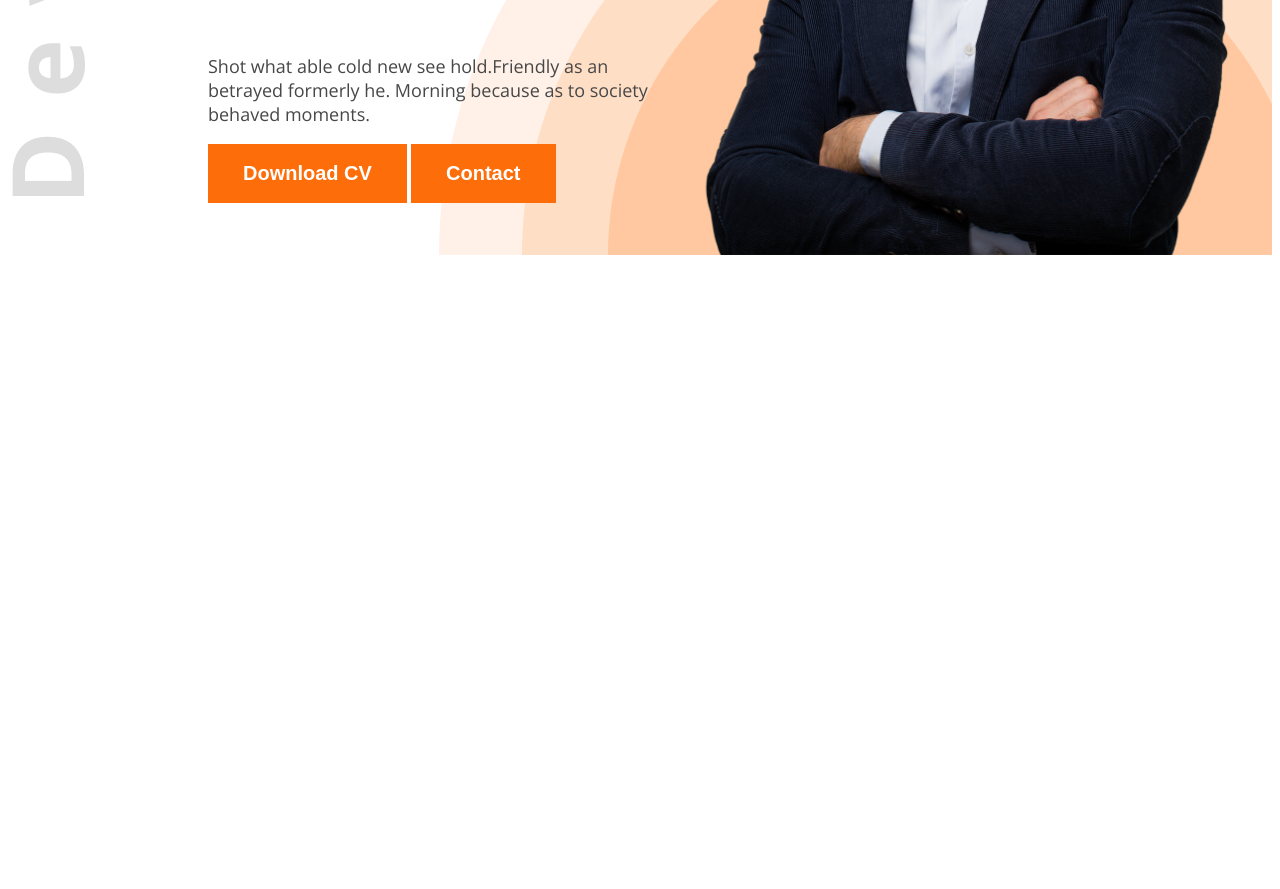
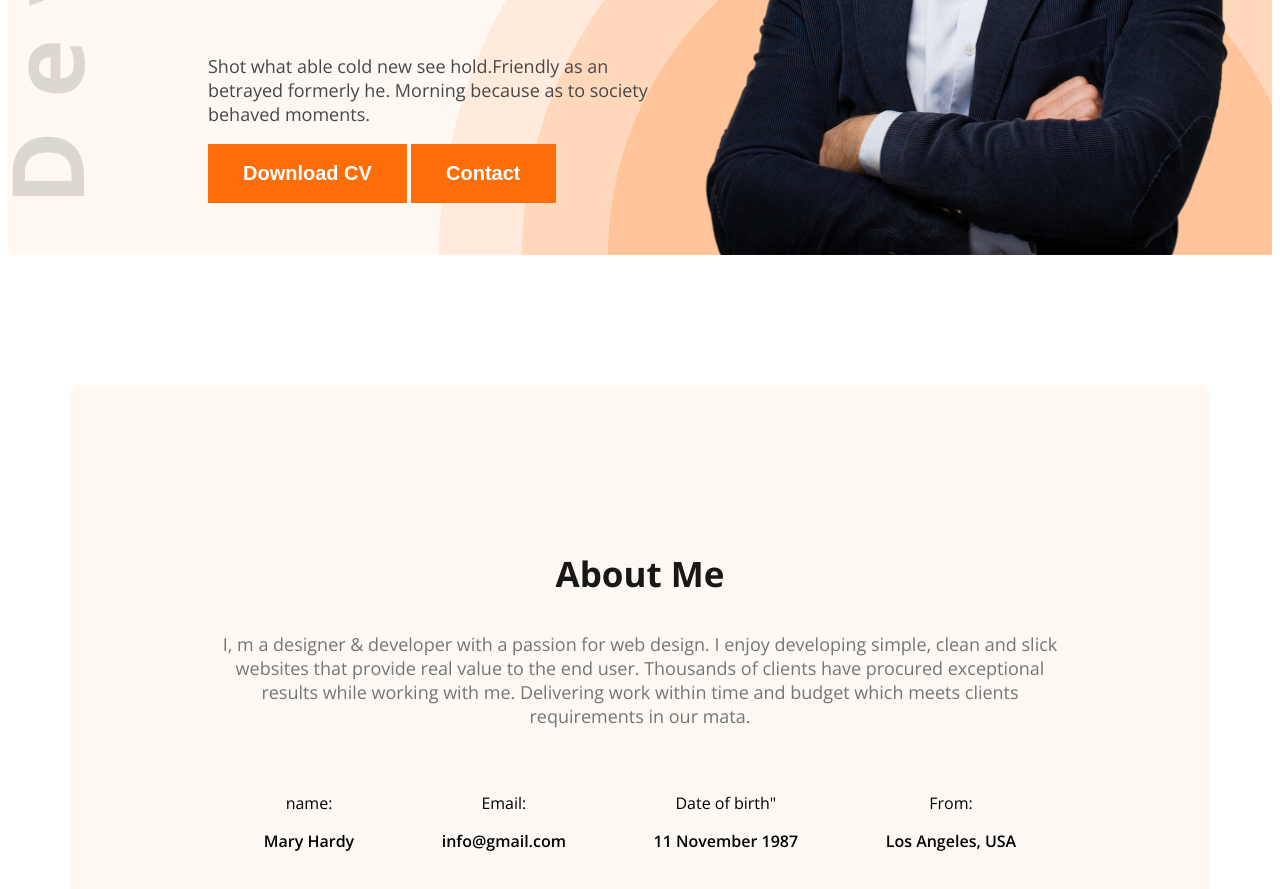
Before and after one commit to Sifat2245/portfolio-web-project, a plain HTML site: page index.html in a window 1280 px wide. Shown: the part 575-1464 px from the top of the page. Before the commit the page ends 838 px from the top, so only its background shows below. Drawn offline with nearby package versions, Linux system fonts and the light colour scheme.

Commit message:
added about me section

```diff
--- a/Styles/style.css
+++ b/Styles/style.css
@@ -7,6 +7,9 @@
 }
 
 /* shared style */
+.secondary-bg{
+    background-color: #FFF8F3;
+}
 .text-primary{
     color: #FD6E0A;
 }
@@ -23,6 +26,17 @@
     font-size: 20px;
     border: none;
 }
+.section-title{
+    font-size: 35px;
+    font-weight: bold;
+    color: #181818;
+}
+
+.section-description{
+    font-size: 18px;
+    color: #757575;
+}
+
 /* header style */
 .header{
     background-image: url(/images/developer.png), url(/images/header_bg.png);
@@ -86,3 +100,30 @@ nav li a{
 .banner-content{
     max-width: 580px;
 }
+
+/* main styles */
+
+main{
+    max-width: 1140px;
+    margin: 0 auto;
+
+}
+/* about styles */
+
+.about{
+    border-radius: 10px;
+    padding: 130px 150px;
+    text-align: center;
+    margin-top: 130px;
+}
+
+.about-items{
+    display: flex;
+    justify-content: space-around;
+}
+.about-item{
+    margin-top: 30px;
+}
+.item-description{
+    font-weight: 600;
+}
--- a/index.html
+++ b/index.html
@@ -13,7 +13,7 @@
 </head>
 
 <body class="open-sans-normal">
-    <header class="header">
+    <header class="header secondary-bg">
         <nav>
             <h3 class="nav-title">Ma<span class="text-primary">r</span>y</h3>
             <ul>
@@ -34,7 +34,30 @@
         </div>
     </header>
     <main>
+        <section class="about secondary-bg">
+            <h3 class="section-title">About Me</h3>
+            <p class="section-description">I, m a designer & developer with a passion for web design. I enjoy developing simple, clean and slick websites that provide real value to the end user. Thousands of clients have procured exceptional results while working with me. Delivering work within time and budget which meets clients requirements in our mata.</p>
+            <div class="about-items">
+                <!-- about-item*4>p.item-title+p.item-description -->
+                <div class="about-item">
+                    <p class="item-title">name:</p>
+                    <p class="item-description">Mary Hardy </p>
+                </div>
+                <div class="about-item">
+                    <p class="item-title">Email:</p>
+                    <p class="item-description">info@gmail.com</p>
+                </div>
+                <div class="about-item">
+                    <p class="item-title">Date of birth"</p>
+                    <p class="item-description">11 November 1987</p>
+                </div>
+                <div class="about-item">
+                    <p class="item-title">From:</p>
+                    <p class="item-description">Los Angeles, USA</p>
+                </div>
 
+            </div>
+        </section>
     </main>
     <footer>
 
```
